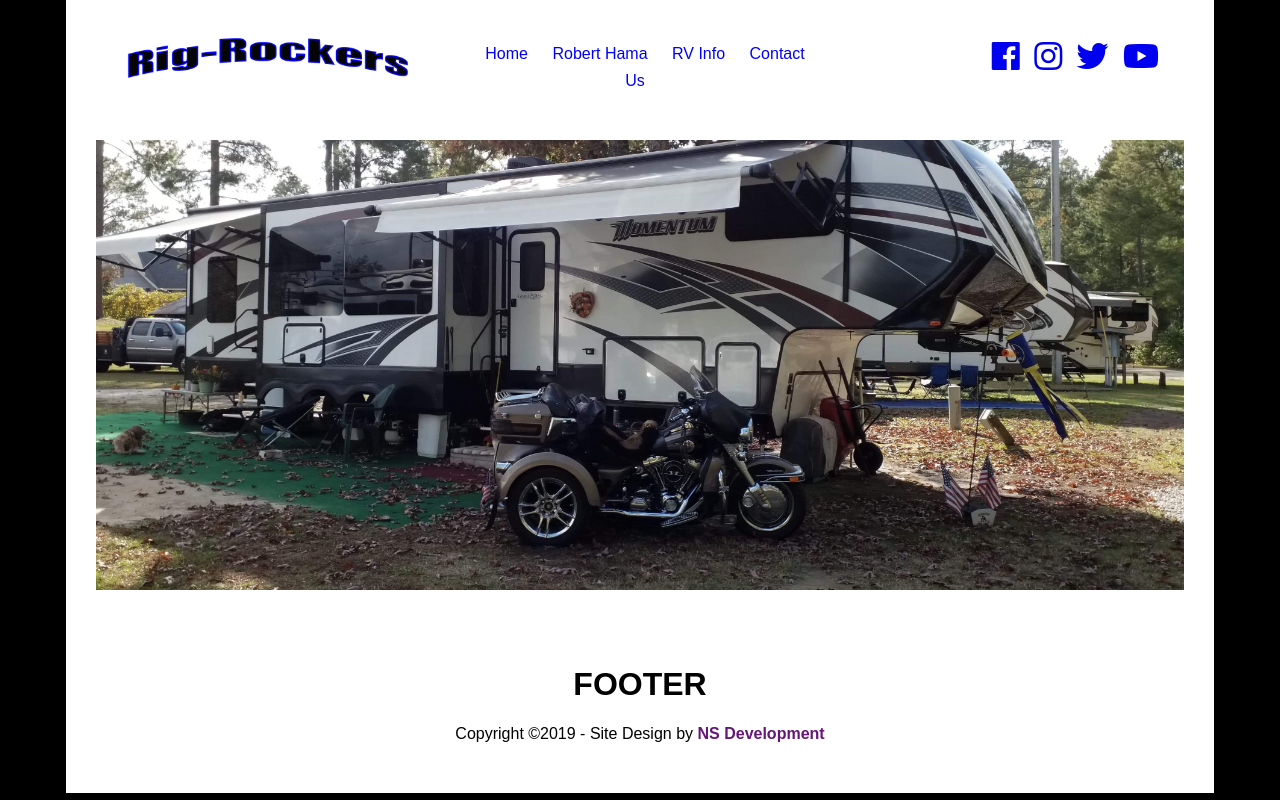
After one commit to nicostar26/rig-rockers, a PHP site: page /rvinfo.html in a window 1280 px wide. The commit adds this page. Run offline with PHP 8.4, Linux system fonts and the light colour scheme; some libraries are stand-ins or nearby versions.

Commit message:
Update 1-28-19

```diff
--- a/css/style.css
+++ b/css/style.css
@@ -68,12 +68,6 @@ header{
 .social a:visited{
     text-decoration: none;
 }
-
-.jumbotron{
-    width: 90% auto;
-    height: 500px;
-}
-
 
 .info h1{
     position: absolute;
@@ -203,3 +197,16 @@ header{
 strong{
     color: #651778;
 }
+
+
+/* RV INFO PAGE */
+
+.rvbackground{
+    background-image: url('../img/rv.jpg');
+    background-size: cover;
+    background-repeat: no-repeat;
+    background-position-y: -200px;
+    height: 450px;
+    width: 100%;
+    margin: auto;
+}
--- /dev/null
+++ b/rvinfo.html
@@ -0,0 +1,52 @@
+<!DOCTYPE html>
+<html lang="en">
+<head>
+    <meta charset="UTF-8">
+    <meta name="viewport" content="width=device-width, initial-scale=1.0">
+    <meta http-equiv="X-UA-Compatible" content="ie=edge">
+    <link rel="stylesheet" href="https://use.fontawesome.com/releases/v5.6.3/css/all.css" integrity="sha384-UHRtZLI+pbxtHCWp1t77Bi1L4ZtiqrqD80Kn4Z8NTSRyMA2Fd33n5dQ8lWUE00s/" crossorigin="anonymous">
+    <link rel="stylesheet" href="css/style.css">
+    <title>Rig Rockers RV Info</title>
+</head>
+<body>
+        <div class="container">
+                <header class="header">
+                    <div class="logo">
+                        <a href="#"><img src="img/logo.png" alt="Rig Rockers"></a>
+                    </div>
+                    <nav class="nav">
+                        <a href="index.html">Home</a>
+                        <a href="#">Robert Hama</a>
+                        <a href="rvinfo.html">RV Info</a>
+                        <a href="contact.php">Contact Us</a>
+                    </nav>
+                    <div class="social">
+                            <a href="https://www.facebook.com"><i class="fab fa-facebook fa-2x"></i></a>
+
+                            <a href="https://www.instagram.com"><i class="fab fa-instagram fa-2x"></i></a>
+
+                            <a href="https://www.twitter.com"><i class="fab fa-twitter fa-2x"></i></a>
+
+                            <a href="https://www.youtube.com"><i class="fab fa-youtube fa-2x"></i></a>
+
+                    </div>
+                </header>
+                </div>
+
+    <div class="container">
+        <div class="rvbackground">
+        <div class="rv">
+
+        </div>
+        </div>
+    </div>
+
+
+    <div class="container">
+        <div class="footer">
+           <h1>FOOTER</h1>
+           <p>Copyright &copy;2019 - Site Design by  <a href="http://nicolejsaunders.com"><strong>NS Development</strong></a></p>
+        </div>
+    </div>
+</body>
+</html>
```
Also changed, not shown: css/slider.css (added, +70 -0 lines), index.html (+46 -11 lines), js/scriptslider.js (added, +50 -0 lines), contact.php (added), img/rv.jpg (added).
